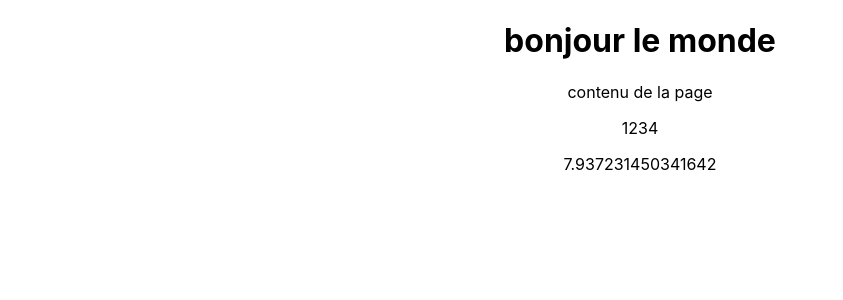
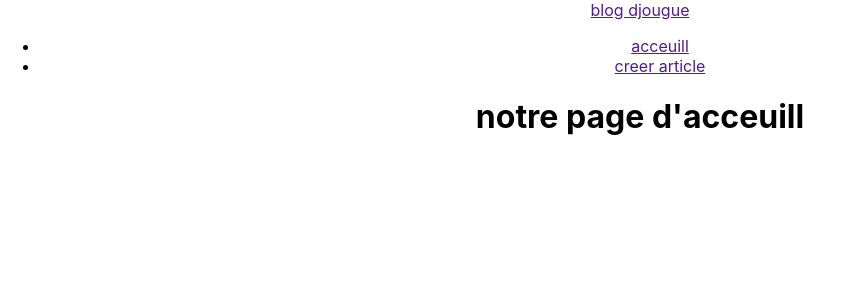
Before and after one commit to cartogra/react-pour-debutant-et-creation-d-un-bloc, a React (Create React App) app: page / in a window 1280 px wide. Shown: the top 300 px of the page, without its empty margins (0-843 px from the left). Built offline with nearby package versions, Linux system fonts and the light colour scheme.

Commit message:
ajout de navbar et de home

```diff
--- a/src/App.js
+++ b/src/App.js
@@ -1,18 +1,17 @@
 
 import './App.css';
+import NavBar from './NavBar';
+import Home from './Home';
+function App() {
 
-function App() {
-const titre= 'bonjour le monde'
-const contenu= 'contenu de la page'
-const like= 150
   return (
     <div className="App">
+      <NavBar/>
+
       <div className='contenu'>
+      <Home/>
 
-     <h1>{titre}</h1>
-     <p>{contenu}</p>
-     <p> { [1,2,3,4] }</p>
-     <p> {Math.random() *10 }</p>
+
     </div>
     </div>
   );
--- /dev/null
+++ b/src/Home.js
@@ -0,0 +1,9 @@
+const Home = () => {
+    return (
+        <div className="home">
+            <h1>notre page d'acceuill</h1>
+        </div>
+     );
+}
+
+export default Home;
--- /dev/null
+++ b/src/NavBar.js
@@ -0,0 +1,21 @@
+const NavBar = () => {
+    return (
+        <nav className="NavBar">
+            <div><a href="">blog djougue</a>
+            </div>
+            <ul className="lien">
+                <li>
+                    <a href="" className="lien">acceuill</a>
+                </li>
+                <li>
+                    <a href="" className="lien">creer article</a>
+                </li>
+
+            </ul>
+        </nav>
+
+
+    );
+}
+
+export default NavBar;
```
